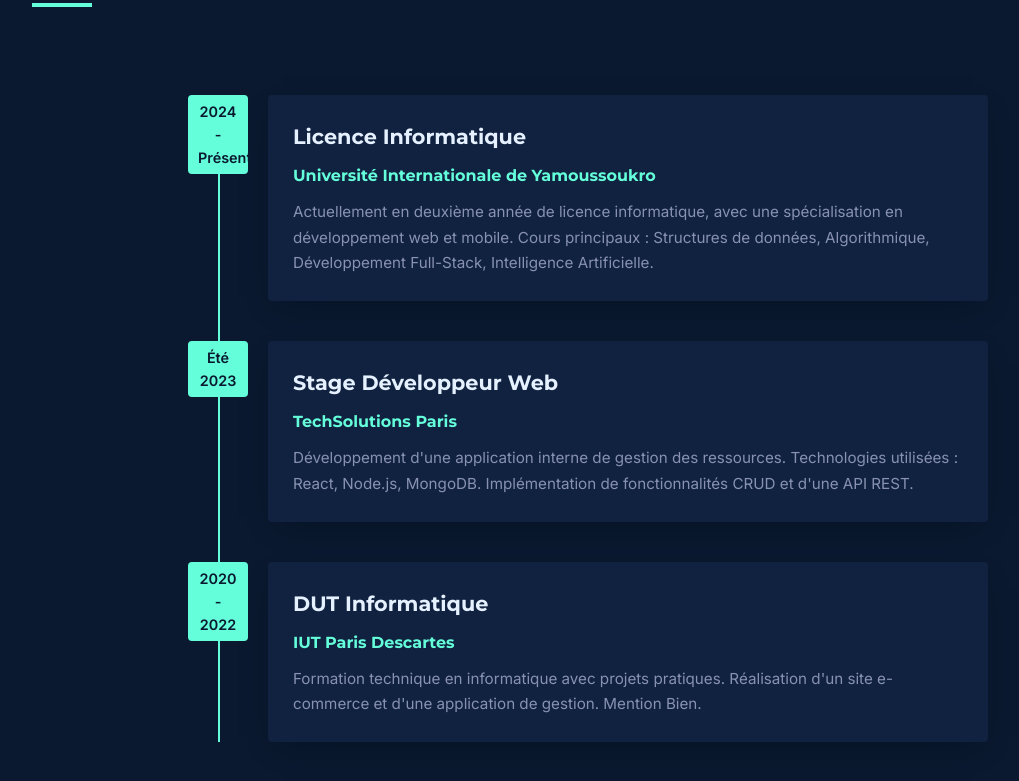
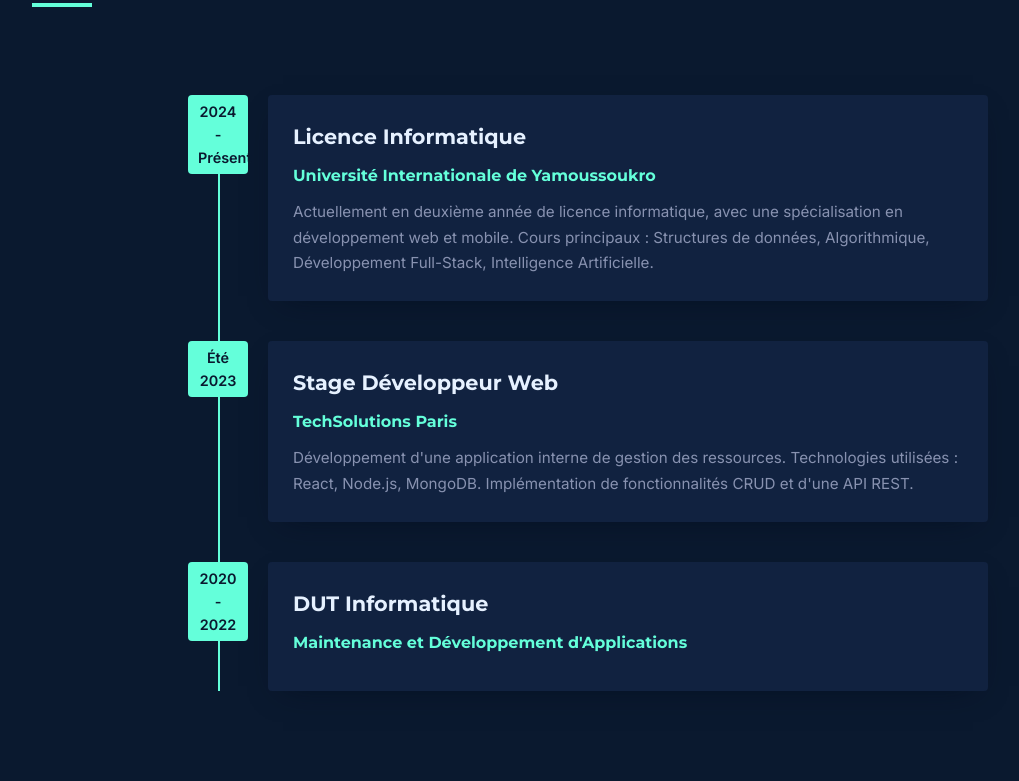
Before and after one commit to fmcwxxbvj2-del/portfolio, a plain HTML site: page index.html in a window 1280 px wide. Shown: the part 4170-4951 px from the top of the page, without its empty margins (52-1071 px from the left). Drawn offline with Linux system fonts and the light colour scheme.

Commit message:
Initial commit

```diff
--- a/index.html
+++ b/index.html
@@ -1320,11 +1320,9 @@
                     <div class="timeline-date">2020 - 2022</div>
                     <div class="timeline-content">
                         <h3>DUT Informatique</h3>
-                        <h4>IUT Paris Descartes</h4>
+                        <h4>Maintenance et Développement d'Applications</h4>
                         <p>
-                            Formation technique en informatique avec projets pratiques.
-                            Réalisation d'un site e-commerce et d'une application de gestion.
-                            Mention Bien.
+
                         </p>
                     </div>
                 </div>
```
